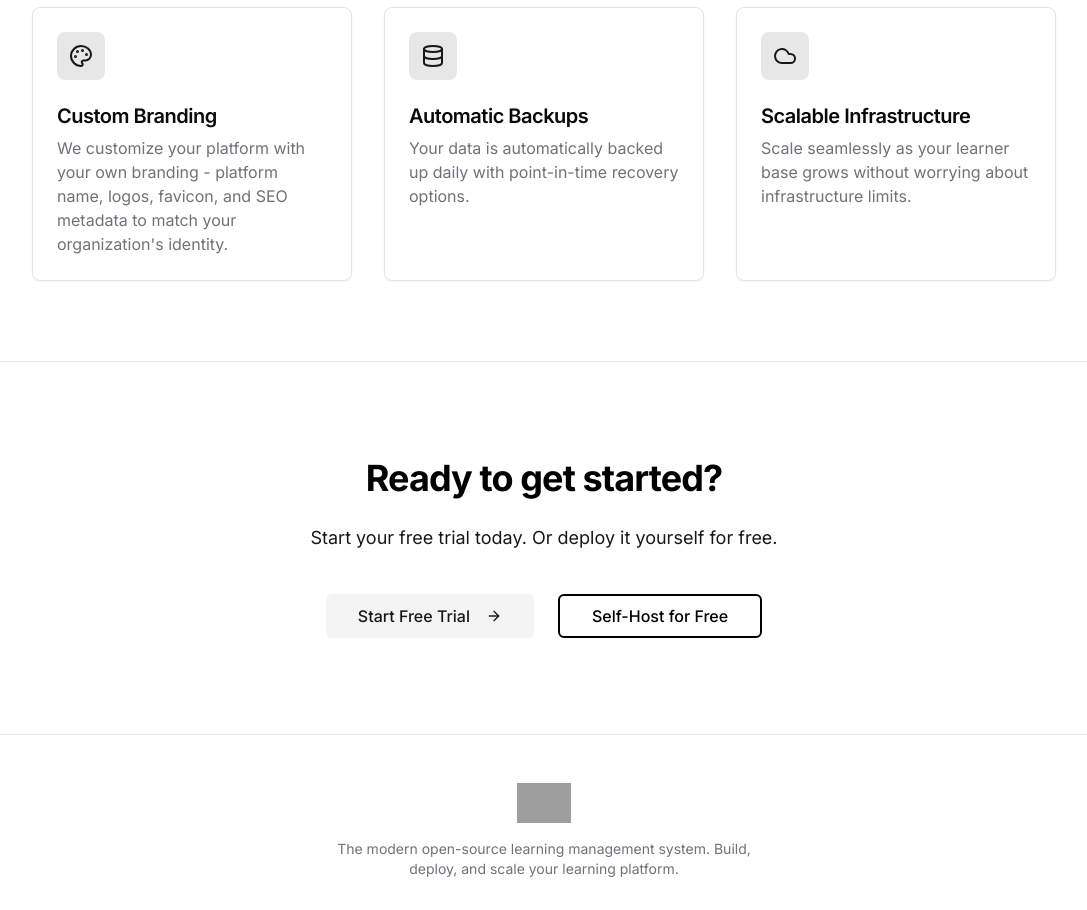
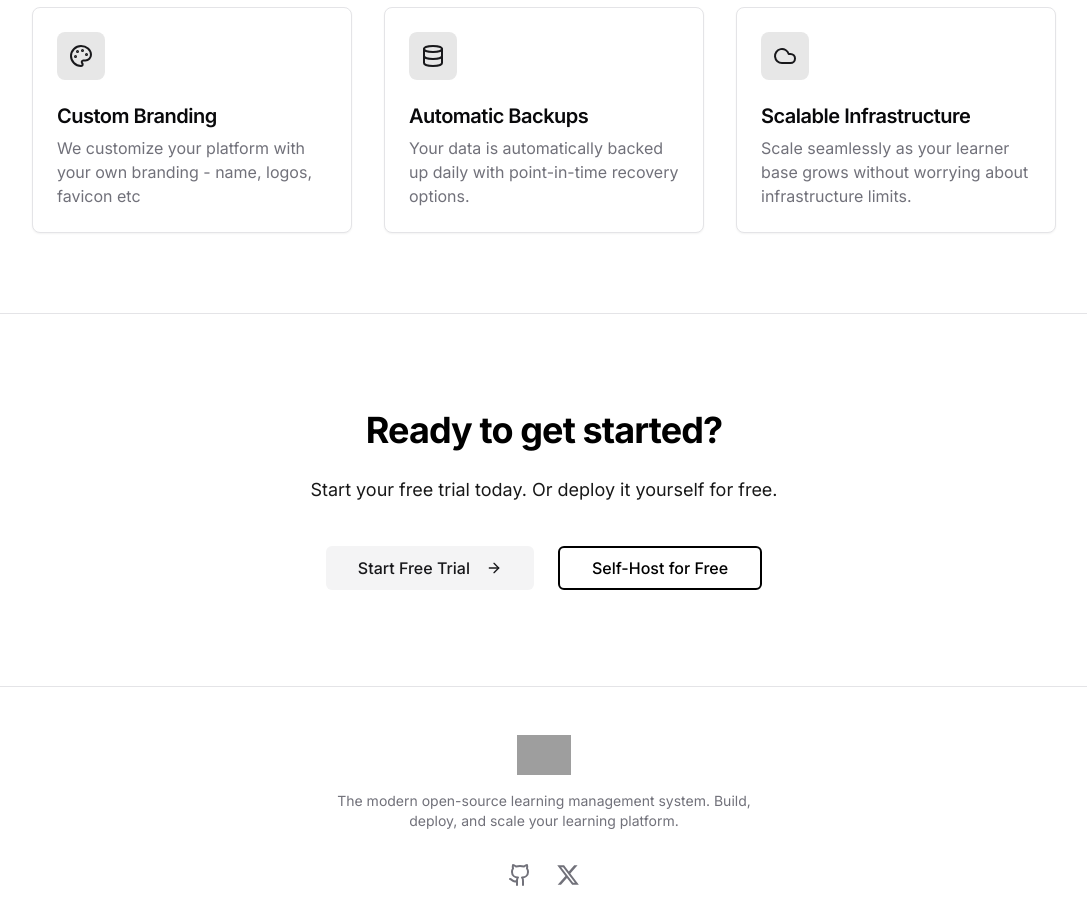
Before and after one commit to enyojoo/easelms-website, a Next.js app: page /hosted in a window 1280 px wide. Shown: the part 840-1750 px from the top of the page, without its empty margins (96-1183 px from the left). Built offline with nearby package versions, Linux system fonts and the light colour scheme; grey boxes are pictures that could not be loaded.

Commit message:
Simplify Custom Branding description on hosted page

```diff
--- a/app/hosted/page.tsx
+++ b/app/hosted/page.tsx
@@ -27,7 +27,7 @@ const benefits = [
   {
     icon: Palette,
     title: 'Custom Branding',
-    description: 'We customize your platform with your own branding - platform name, logos, favicon, and SEO metadata to match your organization\'s identity.',
+    description: 'We customize your platform with your own branding - name, logos, favicon etc',
   },
   {
     icon: Database,
```
